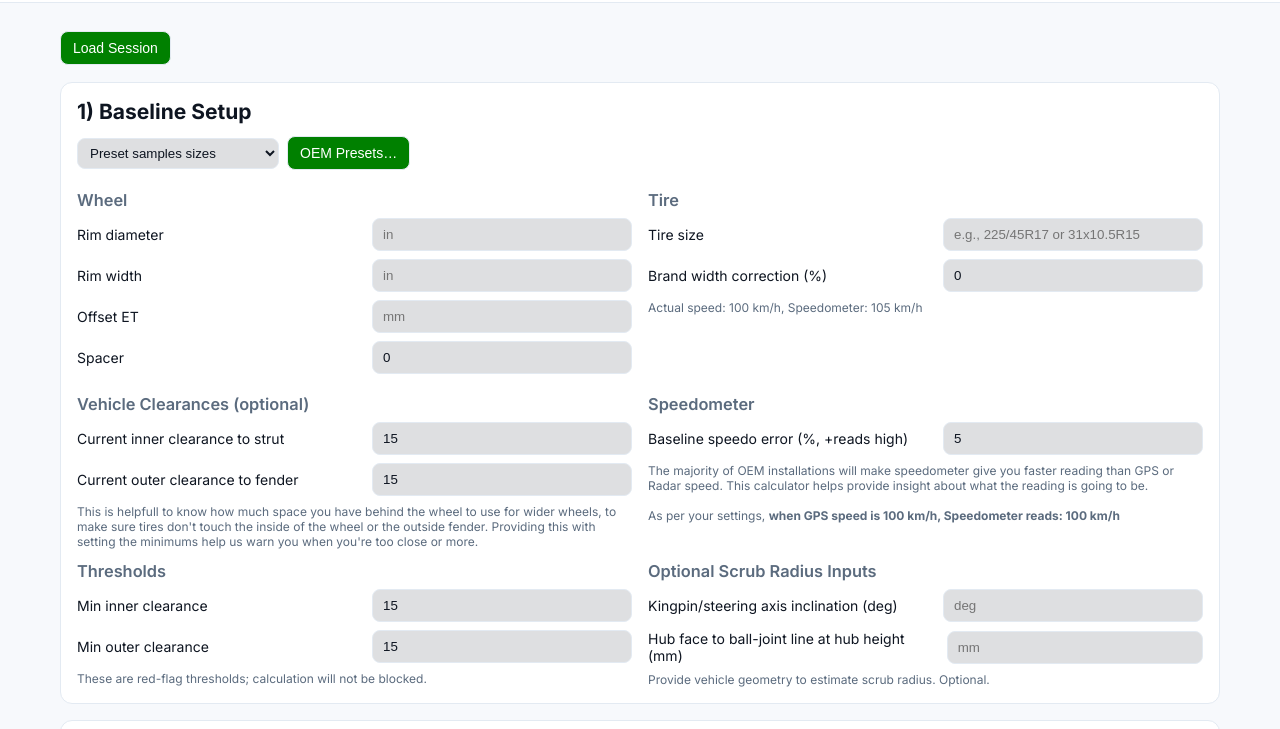
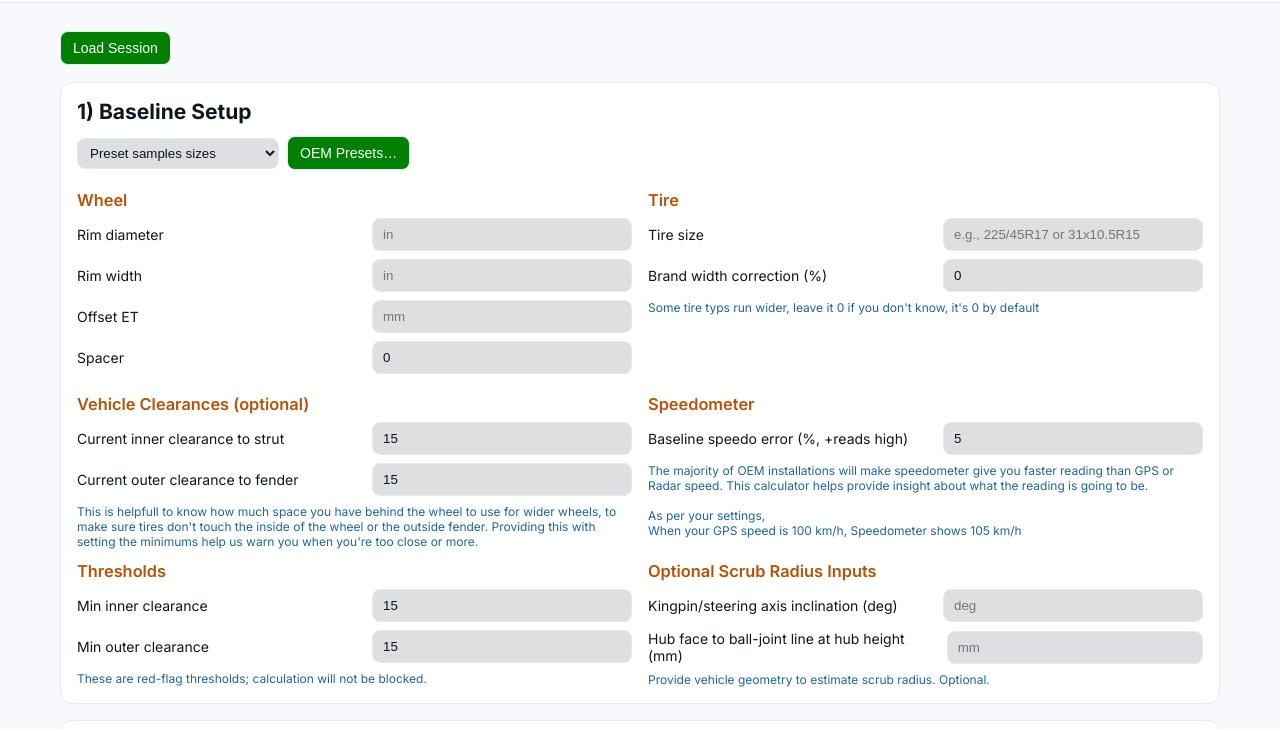
Before and after one commit to uae2000uae/ToolMeUp, a plain HTML site: page fitment.html in a window 1280 px wide. Shown: the part 51-780 px from the top of the page. Drawn offline with Linux system fonts and the light colour scheme.

Commit message:
Version 1.1.0

```diff
--- a/app.js
+++ b/app.js
@@ -632,7 +632,7 @@
         const s = n.toFixed(1);
         return s.endsWith('.0') ? s.slice(0, -2) : s;
       };
-      const example = ` Actual speed: ${fmt1(actual100)} km/h, Speedometer: ${fmt1(indicated100)} km/h`;
+      const example = `When your GPS speed is ${fmt1(actual100)} km/h, Speedometer shows ${fmt1(indicated100)} km/h`;
       alerts.push({ text: `Speedometer change vs baseline: ${corrected.toFixed(2)}%` + example, cls });
     }
 
@@ -754,7 +754,7 @@
       const s = n.toFixed(1);
       return s.endsWith('.0') ? s.slice(0, -2) : s;
     };
-    el.textContent = `Actual speed: ${fmt1(actual)} km/h, Speedometer: ${fmt1(indicated)} km/h`;
+    el.textContent = `When your GPS speed is ${fmt1(actual)} km/h, Speedometer shows ${fmt1(indicated)} km/h`;
   }
 
   // Baseline save
--- a/fitment.html
+++ b/fitment.html
@@ -75,8 +75,8 @@
         <div>
           <h3>Tire</h3>
           <div class="field"><label>Tire size<input id="base_tire" placeholder="e.g., 225/45R17 or 31x10.5R15"></label></div>
-          <div class="field"><label>Brand width correction (%)<input id="base_correction" type="number" step="0.1" value="0"></label></div>
-			 <div class="hint" id="base_speedo_hint">Some tire typs run wider, leave it 0 if you don't know, it's 0 by default</div>
+          <div class="field"><label>Brand width correction (%)<input id="base_correction" type="number" step="1" value="0"></label></div>
+			 <div class="hint">Some tire typs run wider, leave it 0 if you don't know, it's 0 by default</div>
         </div>
 </div>
       <div class="grid two">
@@ -84,13 +84,13 @@
           <h3>Vehicle Clearances (optional)</h3>
           <div class="field"><label>Current inner clearance to strut<input id="base_inner_clear" type="number" step="1" value="15" placeholder="mm"></label></div>
           <div class="field"><label>Current outer clearance to fender<input id="base_outer_clear" type="number" step="1" value="15" placeholder="mm"></label></div>
-			 <div class="hint" id="base_speedo_hint">This is helpfull to know how much space you have behind the wheel to use for wider wheels, to make sure tires don't touch the inside of the wheel or the outside fender. Providing this with setting the minimums help us warn you when you're too close or more.</div>
+			 <div class="hint">This is helpfull to know how much space you have behind the wheel to use for wider wheels, to make sure tires don't touch the inside of the wheel or the outside fender. Providing this with setting the minimums help us warn you when you're too close or more.</div>
         </div>
         <div>
           <h3>Speedometer</h3>
           <div class="field"><label>Baseline speedo error (%, +reads high)<input id="base_speedo_error" type="number" step="1" value="5"></label></div>
-          <div class="hint" id="base_speedo_hint">The majority of OEM installations will make speedometer give you faster reading than GPS or Radar speed. This calculator helps provide insight about what the reading is going to be. <br><br>
-          As per your settings, <strong>when GPS speed is 100 km/h, Speedometer reads: 100 km/h</strong></div>
+          <div class="hint">The majority of OEM installations will make speedometer give you faster reading than GPS or Radar speed. This calculator helps provide insight about what the reading is going to be. <br><br>
+          As per your settings, <div id="base_speedo_hint">When GPS speed is 100 km/h, Speedometer reads: 100 km/h</div></div>
         </div>
       </div>
       <div class="grid two">
--- a/styles.css
+++ b/styles.css
@@ -1,7 +1,7 @@
 :root {
   --bg: #0b0d10;
   --fg: #e9eef5;
-  --muted: #1dadff;
+  --muted: #226594;
   --panel: #151922;
   --accent: #4aa3ff;
   --accent-2: #22c55e;
@@ -14,7 +14,7 @@
 html[data-theme="light"] {
   --bg: #f7f9fc;
   --fg: #0e1521;
-  --muted: #5b6b7e;
+  --muted: #226594;
   --panel: #ffffff;
   --accent: #2563eb;
   --accent-2: #16a34a;
@@ -55,7 +55,7 @@ body {
 @media (max-width: 900px) { .grid.two { grid-template-columns: 1fr; } }
 
 h2 { margin: 0 0 12px; }
-h3 { margin: 12px 0 8px; color: var(--muted); font-weight: 600; }
+h3 { margin: 12px 0 8px; color: var(--warn); font-weight: 600; }
 .field { margin-bottom: 8px; }
 .field label { display: flex; justify-content: space-between; gap: 8px; align-items: center; }
 .field input { width: 260px; padding: 8px 10px; border-radius: 8px; border: 1px solid var(--border); background: color-mix(in oklab, var(--panel) 88%, var(--fg) 12%); color: var(--fg); }
```
